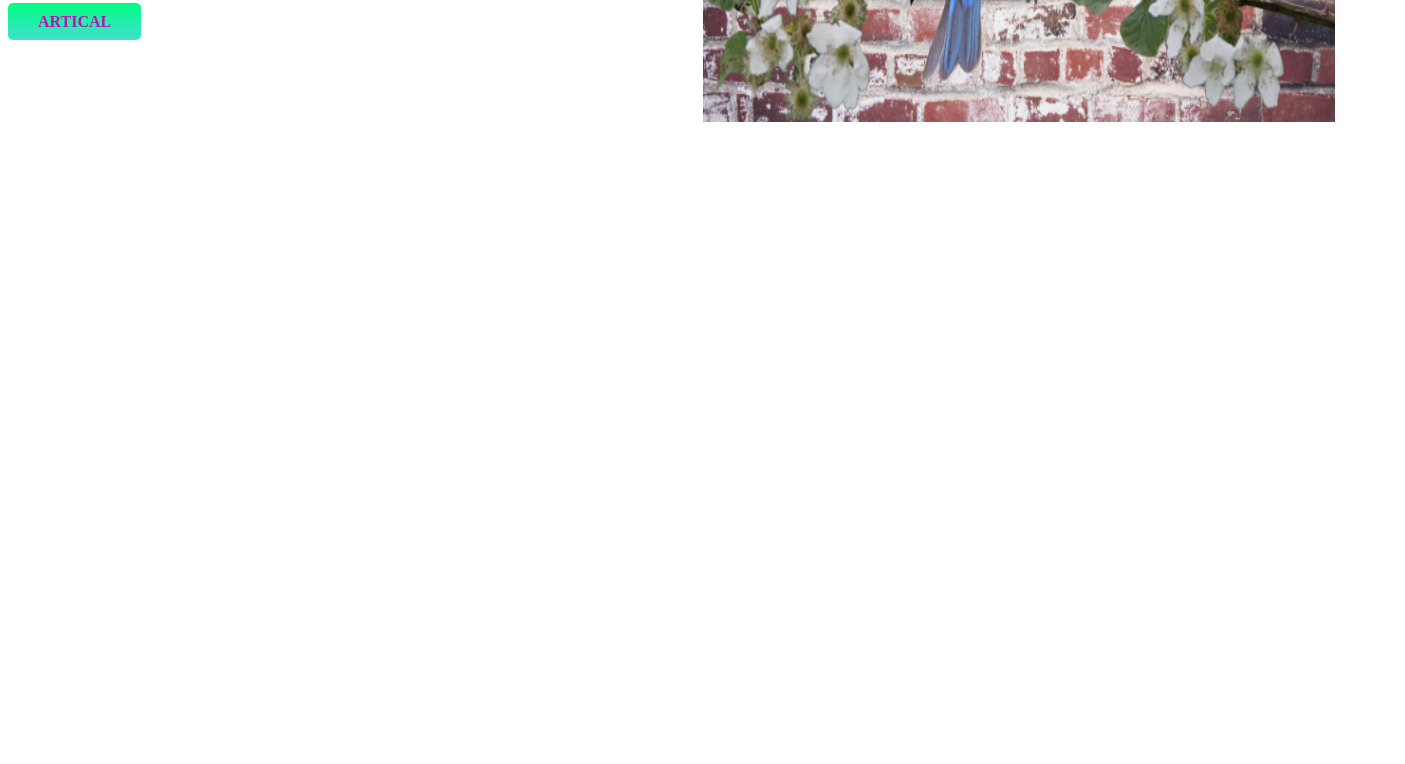
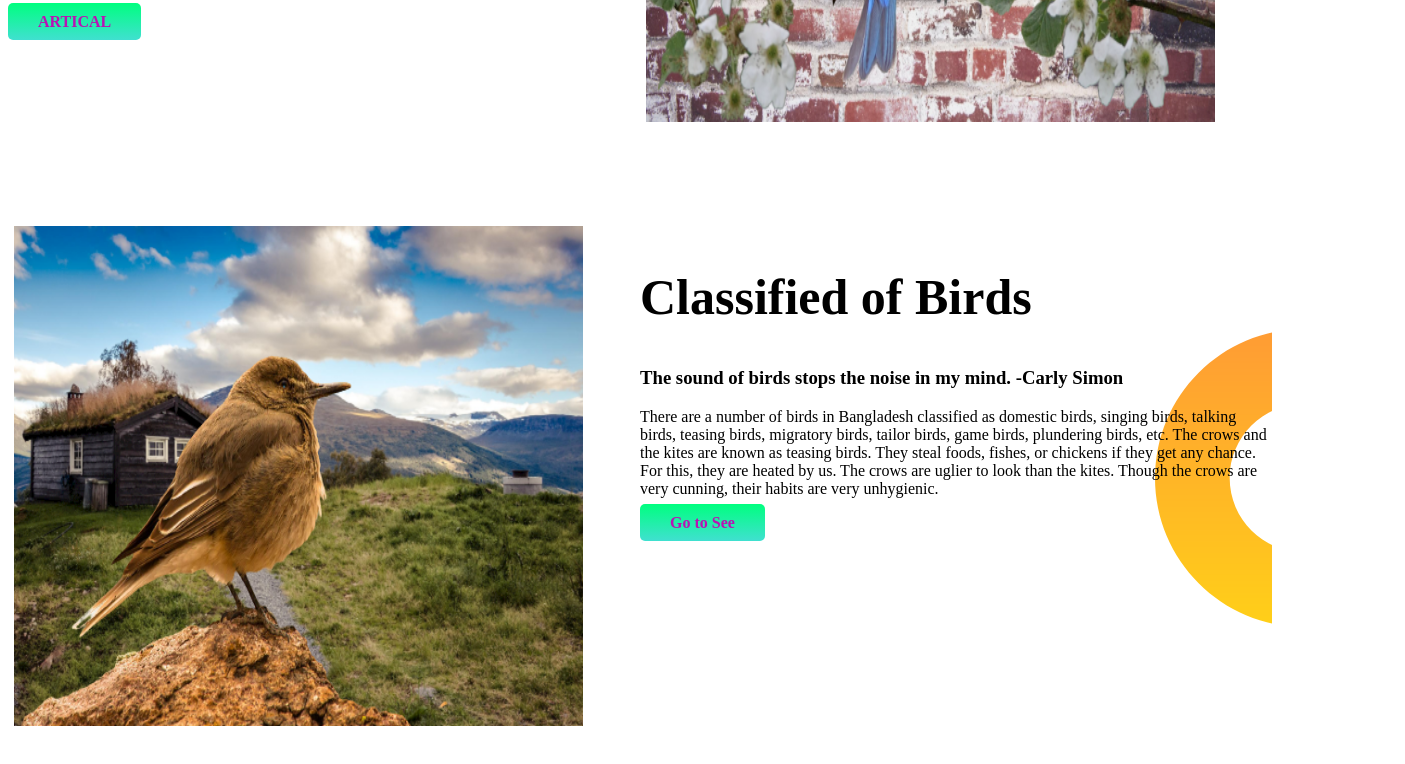
Before and after one commit to nishat-tasnim-nahid/developer-portfolio, a plain HTML site: page index.html in a window 1280 px wide. Shown: the part 386-1150 px from the top of the page, 1405 px wide, since content can reach past the window. Before the commit the page ends 800 px from the top, so only its background shows below. Drawn offline with Linux system fonts and the light colour scheme; a web font is replaced by a local one.

Commit message:
Mid-banner

```diff
--- a/index.html
+++ b/index.html
@@ -26,10 +26,28 @@
                 are special kinds of living beings with certain specific features that are common to all of them such as
                 feathered, bipedal, winged, warm-blooded, egg-laying, etc. Almost all of them can fly high in the sky.
             </p>
-            <a class="link-button" target="blank"
+            <a class="link-button" target="_blank"
                 href="https://www.wikilogy.com/birds-bangladesh-composition/">ARTICAL</a>
         </div>
         <div class="half-width"><img src="images2/New folder/21268-removebg-preview.png" alt="" height="500px"></div>
+    </section>
+
+    <section class="mid-banner">
+        <div class="half-width"><img src="images2/New folder/1166141573-removebg-preview-removebg-preview.png" alt=""
+                height="500px"></div>
+
+        <div class="half-width">
+            <h1>Classified of Birds</h1>
+            <h3>The sound of birds stops the noise in my mind.
+                -Carly Simon</h3>
+            <p>There are a number of birds in Bangladesh classified as domestic birds, singing birds, talking birds,
+                teasing birds, migratory birds, tailor birds, game birds, plundering birds, etc. The crows and the kites
+                are known as teasing birds. They steal foods, fishes, or chickens if they get any chance. For this, they
+                are heated by us. The crows are uglier to look than the kites. Though the crows are very cunning, their
+                habits are very unhygienic.</p>
+            <a class="link-button" target="_blank" href="https://lekhapora.org/birds-of-bangladesh-composition/">Go to
+                See</a>
+        </div>
     </section>
 
 
--- a/style.css
+++ b/style.css
@@ -10,13 +10,15 @@ h1{
     }
     section{
         display: flex;
+        margin-bottom: 100px;
     }
     .half-width{
         width: 50%;
     }
     .half-width img{
-        width: 100%;
-        padding-left: 10%;
+        width: 90%;
+        padding-left: 1%;
+        padding-right: 30%;
     }
     .link-button{
         text-decoration: none;
@@ -30,3 +32,8 @@ h1{
         background-image: url(images/top-banner.png);
         background-repeat: no-repeat;
     }
+    .mid-banner{
+        background-image: url(images/dream-bg.png);
+        background-repeat: no-repeat;
+        background-position: right;
+    }
```
Also changed, not shown: images2/New folder/1166141573-removebg-preview-removebg-preview.png (added), images2/New folder/23481-removebg-preview-removebg-preview.png (added), images2/New folder/Penguins-removebg-preview.png (deleted).
